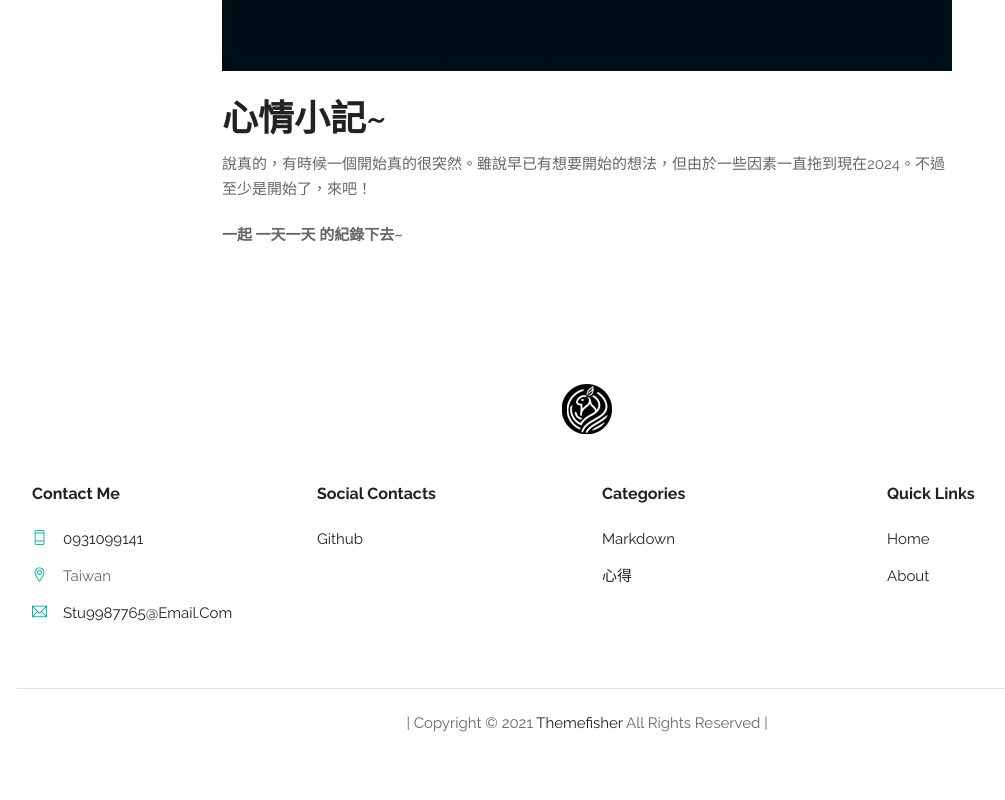
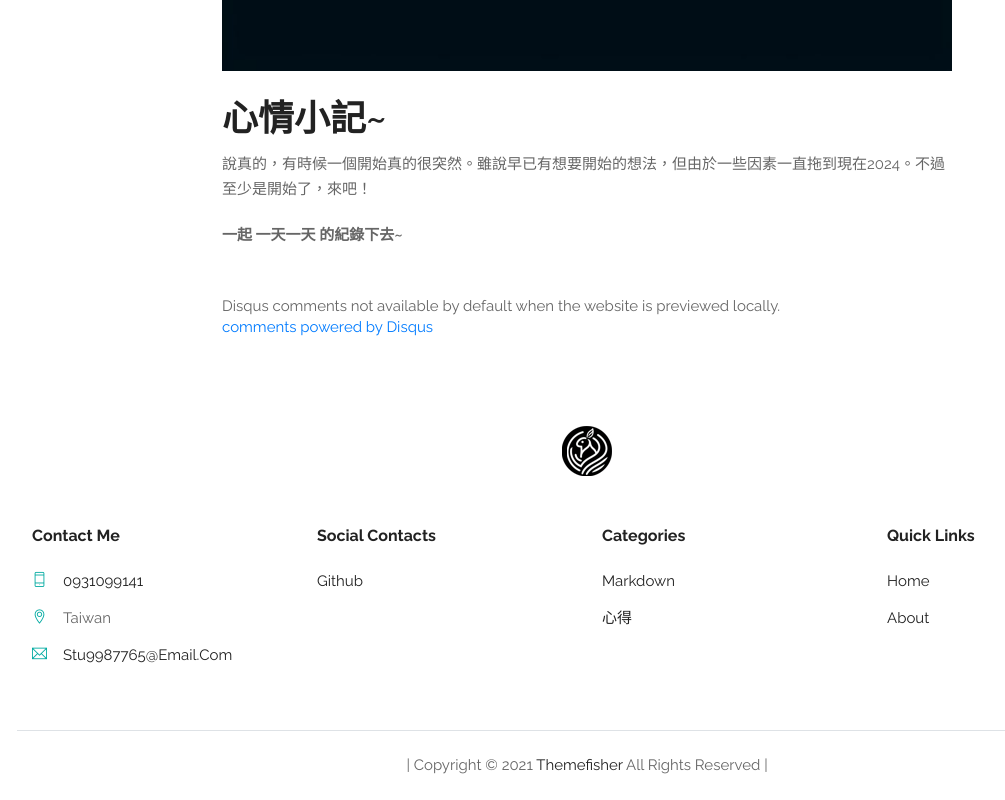
Before and after one commit to DM4NMD/DM4NMD.github.io, a plain HTML site: page blog/second-post/index.html in a window 1280 px wide. Shown: the part 939-1739 px from the top of the page, without its empty margins (53-1058 px from the left). Before the commit the page ends 1697 px from the top, so only its background shows below. Drawn offline with Linux system fonts and the light colour scheme.

Commit message:
add disqus

```diff
--- a/blog/second-post/index.html
+++ b/blog/second-post/index.html
@@ -144,7 +144,26 @@
         </div>
 
 
+        <div id="disqus_thread"></div>
+<script>
+    window.disqus_config = function () {
 
+
+
+    };
+    (function() {
+        if (["localhost", "127.0.0.1"].indexOf(window.location.hostname) != -1) {
+            document.getElementById('disqus_thread').innerHTML = 'Disqus comments not available by default when the website is previewed locally.';
+            return;
+        }
+        var d = document, s = d.createElement('script'); s.async = true;
+        s.src = '//' + "dm4nmd" + '.disqus.com/embed.js';
+        s.setAttribute('data-timestamp', +new Date());
+        (d.head || d.body).appendChild(s);
+    })();
+</script>
+<noscript>Please enable JavaScript to view the <a href="https://disqus.com/?ref_noscript">comments powered by Disqus.</a></noscript>
+<a href="https://disqus.com" class="dsq-brlink">comments powered by <span class="logo-disqus">Disqus</span></a>
       </div>
     </div>
   </div>
```
Also changed, not shown: blog/first-post/index.html (+19 -0 lines).
